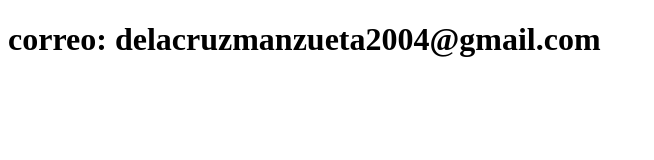
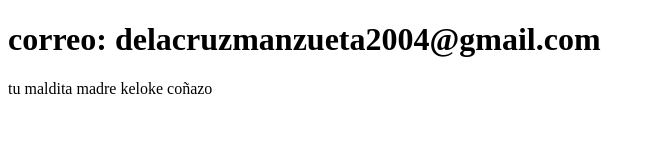
Before and after one commit to iAbran/sistema-de-registro, a plain HTML site: page contacto.html in a window 1280 px wide. Shown: the whole page, without its empty margins (0-654 px from the left). Drawn offline with Linux system fonts and the light colour scheme.

Commit message:
actualiza el contacto

```diff
--- a/contacto.html
+++ b/contacto.html
@@ -7,5 +7,8 @@
 </head>
 <body>
     <h1>correo: delacruzmanzueta2004@gmail.com</h1>
+    <div>
+        <p>tu maldita madre keloke coñazo</p>
+    </div>
 </body>
 </html>
```
